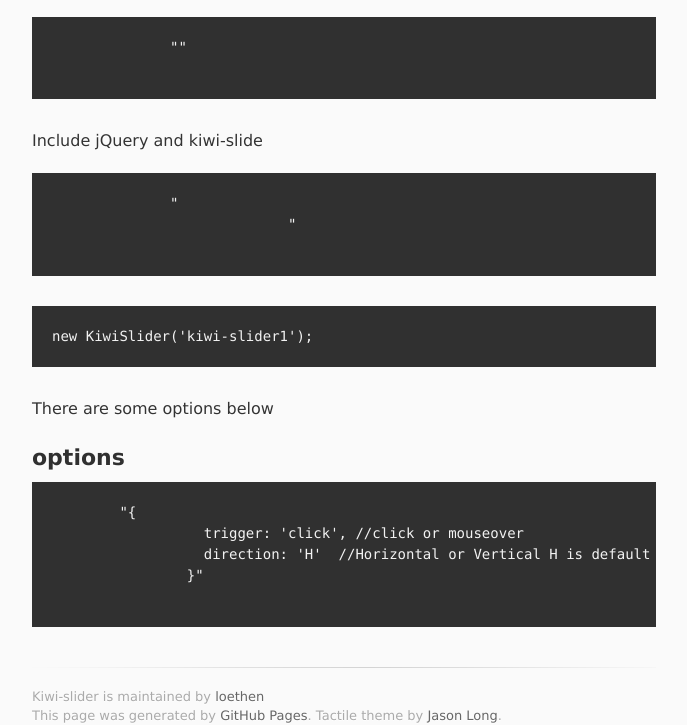
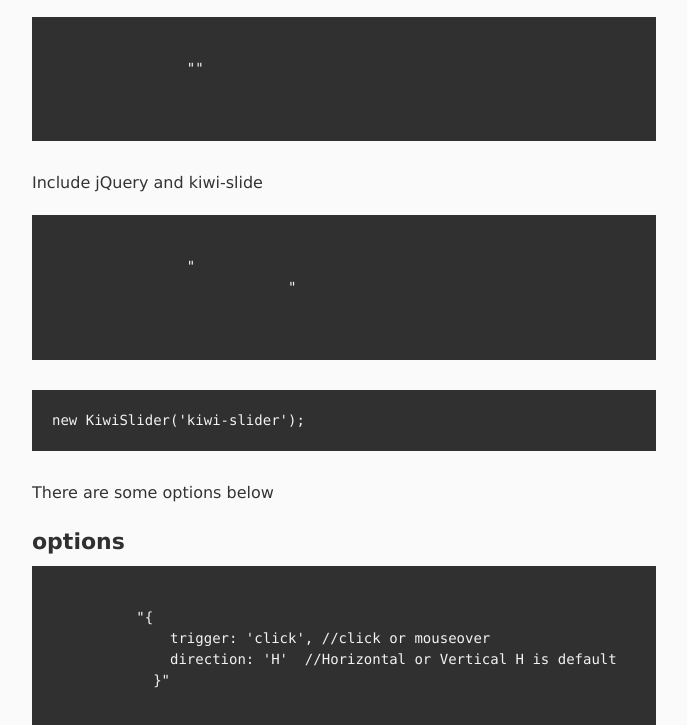
Before and after one commit to loethen/kiwi-slider, a website: page index.html in a window 1280 px wide. Shown: the part 739-1464 px from the top of the page, without its empty margins (296-983 px from the left). Drawn offline with nearby package versions, Linux system fonts and the light colour scheme.

Commit message:
code tag

```diff
--- a/index.html
+++ b/index.html
@@ -271,27 +271,33 @@
           <li>
             <p>Include kiwi.css</p>
             <pre>
+              <code>
                 "<link rel="stylesheet" type="text/css" href="stylesheets/kiwi.css" media="screen">"
+              </code>
             </pre>
           </li>
           <li>
             <p>Include jQuery and kiwi-slide</p>
             <pre>
+              <code>
                 "<script src="//code.jquery.com/jquery-latest.min.js"></script>
                             <script src="javascripts/kiwi-slider.js"></script>"
+              </code>
             </pre>
           </li>
           <li>
-            <pre>new KiwiSlider('kiwi-slider1');</pre>
+            <pre>new KiwiSlider('kiwi-slider');</pre>
             <p>There are some options below</p>
           </li>
         </ol>
         <h2>options</h2>
         <pre>
+          <code>
           "{
               trigger: 'click', //click or mouseover
               direction: 'H'  //Horizontal or Vertical H is default
             }"
+          </code>
         </pre>
 
         <footer>
```
Lines whose indentation alone changed are shown as unchanged.
